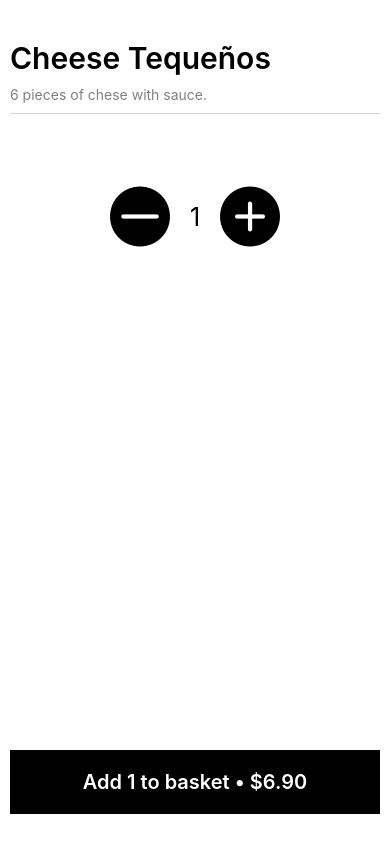
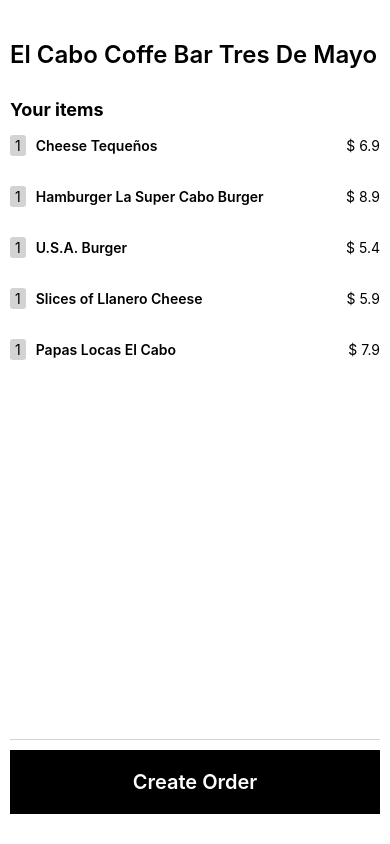
Before and after one commit to webdev53/uber-eat-clone, a React Native app: screen / in a window 390 px wide. Built offline with nearby package versions, Linux system fonts and the light colour scheme.

Commit message:
create order added

```diff
--- a/App.js
+++ b/App.js
@@ -1,6 +1,7 @@
 import { StatusBar } from 'expo-status-bar';
 import { StyleSheet, View } from 'react-native';
 import DishDetailsScreen from './src/screens/DishDetailsScreen';
+import Basket from './src/screens/Basket';
 
 import HomeScreen from './src/screens/HomeScreen';
 import RestaurantDetailsPage from './src/screens/RestaurantDetailsScreen';
@@ -10,7 +11,8 @@
     <View style={styles.container}>
       {/* <HomeScreen /> */}
       {/* <RestaurantDetailsPage /> */}
-      <DishDetailsScreen />
+      {/* <DishDetailsScreen /> */}
+      <Basket />
       <StatusBar style="auto" />
     </View>
   );
--- /dev/null
+++ b/src/screens/Basket/index.js
@@ -0,0 +1,92 @@
+import { useState, useEffect } from 'react';
+import { View, Text, StyleSheet, FlatList } from 'react-native';
+import { AntDesign } from '@expo/vector-icons';
+
+import restaurants from '../../../assets/data/restaurants.json';
+const restaurant = restaurants[0];
+
+const BasketDishItem = ({ basketDish }) => {
+  return (
+    <View style={styles.row}>
+      <View style={styles.quantityContainer}>
+        <Text>1</Text>
+      </View>
+      <Text style={{ fontWeight: '600' }}>{basketDish.name}</Text>
+      <Text style={{ marginLeft: 'auto' }}>$ {basketDish.price}</Text>
+    </View>
+  );
+};
+
+const Basket = () => {
+  return (
+    <View style={styles.page}>
+      <Text style={styles.name}>{restaurant.name}</Text>
+
+      <Text style={{ fontWeight: 'bold', marginTop: 20, fontSize: 18 }}>
+        Your items
+      </Text>
+
+      <FlatList
+        data={restaurant.dishes}
+        renderItem={({ item }) => <BasketDishItem basketDish={item} />}
+      />
+
+      <View style={styles.separator} />
+
+      <View style={styles.button}>
+        <Text style={styles.buttonText}>Create Order</Text>
+      </View>
+    </View>
+  );
+};
+
+const styles = StyleSheet.create({
+  page: {
+    flex: 1,
+    width: '100%',
+    paddingVertical: 30,
+    padding: 10,
+  },
+  name: {
+    fontSize: 24,
+    fontWeight: '600',
+    marginVertical: 10,
+  },
+  separator: {
+    height: 1,
+    backgroundColor: 'lightgray',
+    marginVertical: 10,
+  },
+  description: {
+    color: 'gray',
+  },
+  row: {
+    flexDirection: 'row',
+    alignItems: 'center',
+    marginVertical: 15,
+  },
+  quantity: {
+    fontSize: 25,
+    marginHorizontal: 20,
+  },
+  button: {
+    backgroundColor: 'black',
+    marginTop: 'auto',
+    padding: 20,
+    alignItems: 'center',
+  },
+  buttonText: {
+    color: 'white',
+    fontWeight: '600',
+    fontSize: 20,
+  },
+  quantityContainer: {
+    backgroundColor: 'lightgray',
+    paddingHorizontal: 5,
+    paddingVertical: 2,
+    marginRight: 10,
+    borderRadius: 3,
+  },
+});
+
+export default Basket;
```
